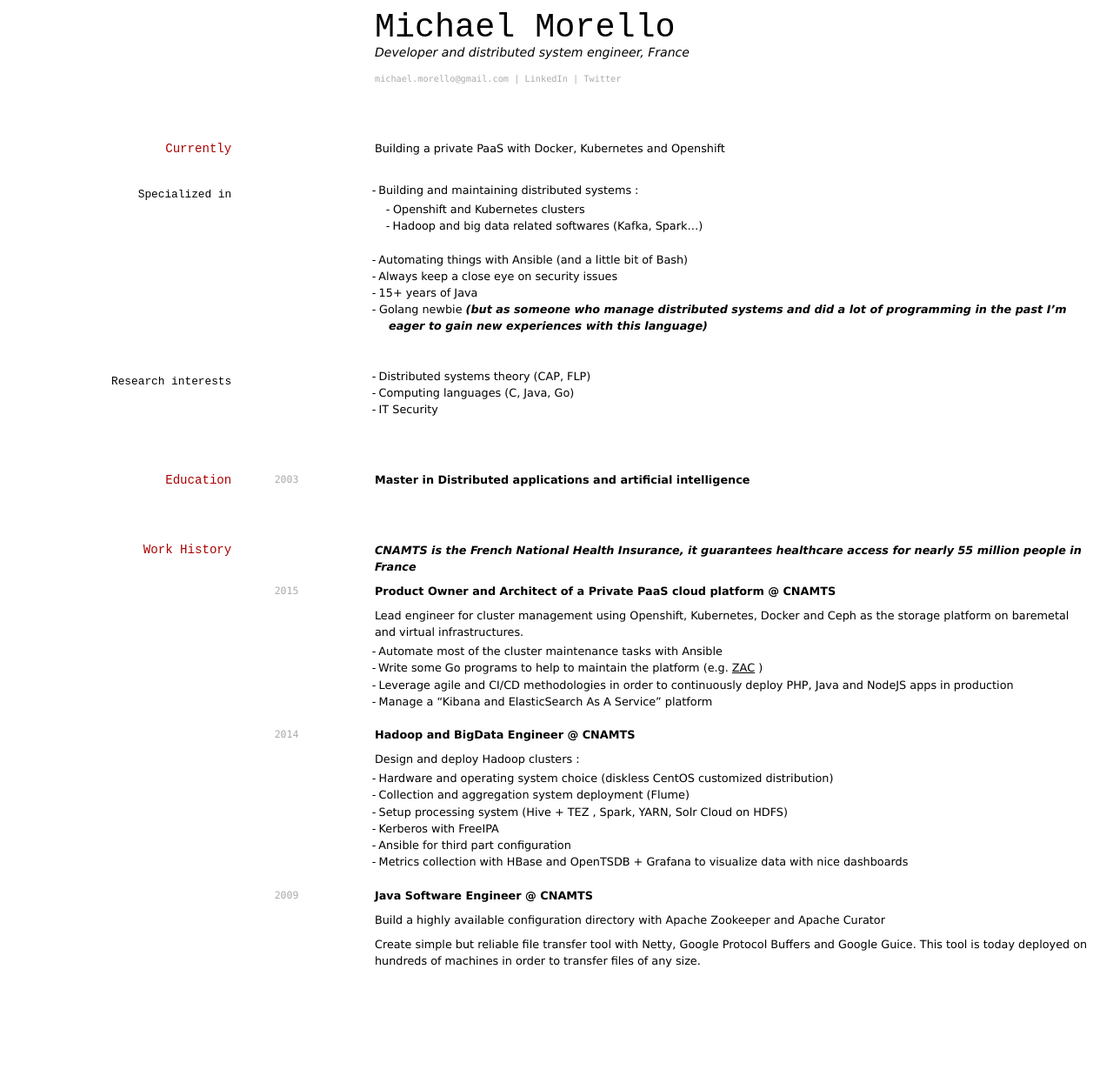
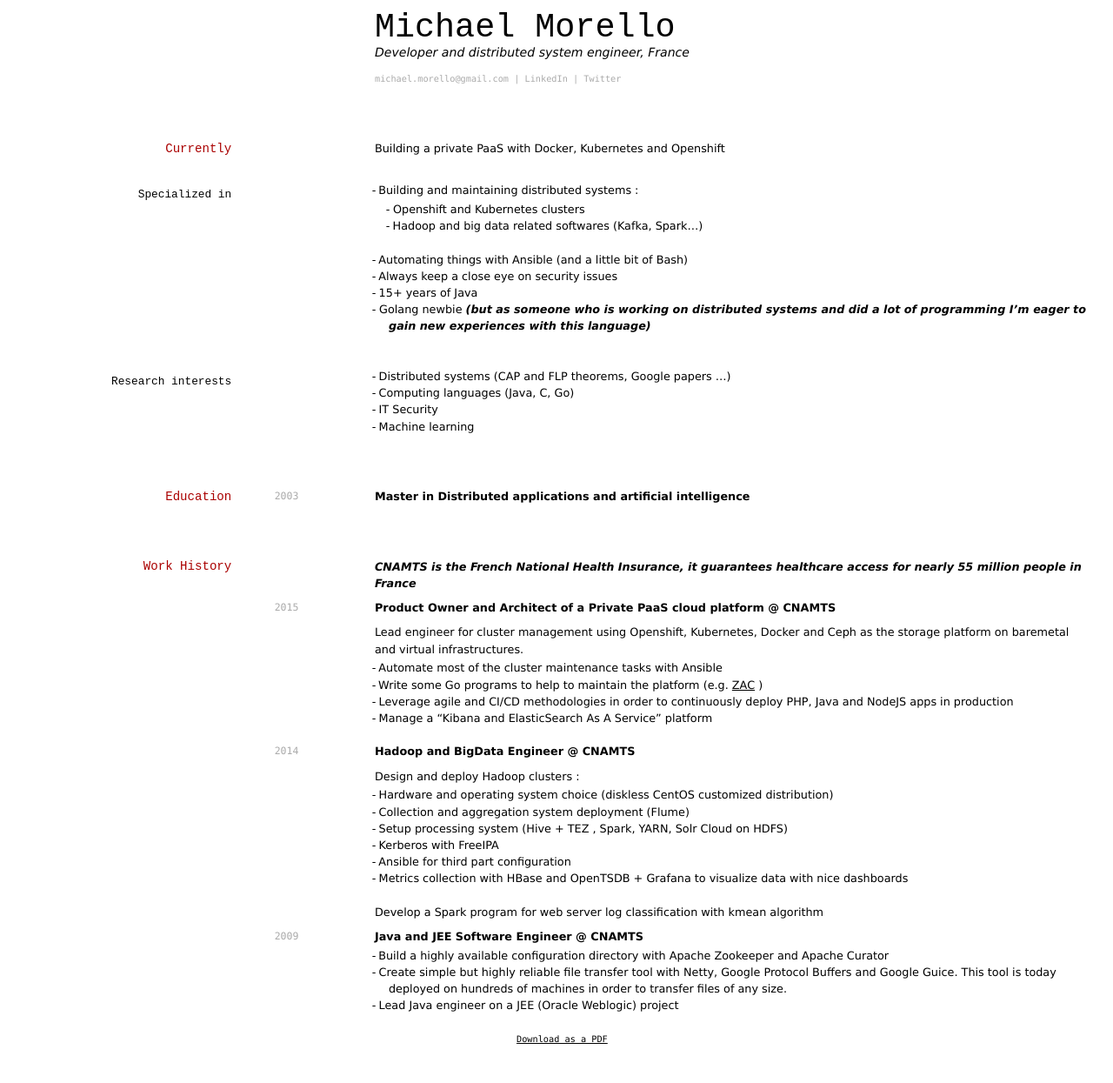
Before and after one commit to barkbay/barkbay.github.com, a Jekyll site: the page built from index.md, in a window 1280 px wide. Shown: the whole page at 87% size. Built offline with Jekyll 4.4.1, drawn with Linux system fonts in a browser that asks for light colours; before the commit the page ends 1123 px from its top, so only the background shows below that.

Commit message:
Add PDF link

```diff
--- a/index.md
+++ b/index.md
@@ -3,6 +3,7 @@
 title: Michael Morello's CV
 ---
 # Michael Morello
+
 Developer and distributed system engineer, France
 
 <div id="webaddress">
@@ -24,13 +25,14 @@
 - Automating things with Ansible (and a little bit of Bash)
 - Always keep a close eye on security issues
 - 15+ years of Java
-- Golang newbie *(but as someone who manage distributed systems and did a lot of programming in the past I'm eager to gain new experiences with this language)*
+- Golang newbie *(but as someone who is working on distributed systems and did a lot of programming I'm eager to gain new experiences with this language)*
 
 ### Research interests
 
-- Distributed systems theory (CAP, FLP)
-- Computing languages (C, Java, Go)
+- Distributed systems (CAP and FLP theorems, Google papers ...)
+- Computing languages (Java, C, Go)
 - IT Security
+- Machine learning
 
 ## Education
 
@@ -45,30 +47,35 @@
 
 Lead engineer for cluster management using Openshift, Kubernetes, Docker and Ceph as the storage platform on baremetal and virtual infrastructures.
 
-* Automate most of the cluster maintenance tasks with Ansible
-* Write some Go programs to help to maintain the platform (e.g. [ZAC](https://github.com/barkbay/zac) )
-* Leverage agile and CI/CD methodologies in order to continuously deploy PHP, Java and NodeJS apps in production
-* Manage a "Kibana and ElasticSearch As A Service" platform
-
+- Automate most of the cluster maintenance tasks with Ansible
+- Write some Go programs to help to maintain the platform (e.g. [ZAC](https://github.com/barkbay/zac) )
+- Leverage agile and CI/CD methodologies in order to continuously deploy PHP, Java and NodeJS apps in production
+- Manage a "Kibana and ElasticSearch As A Service" platform
 
 `2014`
 __Hadoop and BigData Engineer @ CNAMTS__
 
 Design and deploy Hadoop clusters :
-* Hardware and operating system choice (diskless CentOS customized distribution)
-* Collection and aggregation system deployment (Flume)
-* Setup processing system (Hive + TEZ , Spark, YARN, Solr Cloud on HDFS)
-* Kerberos with FreeIPA
-* Ansible for third part configuration
-* Metrics collection with HBase and OpenTSDB + Grafana to visualize data with nice dashboards
+
+- Hardware and operating system choice (diskless CentOS customized distribution)
+- Collection and aggregation system deployment (Flume)
+- Setup processing system (Hive + TEZ , Spark, YARN, Solr Cloud on HDFS)
+- Kerberos with FreeIPA
+- Ansible for third part configuration
+- Metrics collection with HBase and OpenTSDB + Grafana to visualize data with nice dashboards
+
+Develop a Spark program for web server log classification with kmean algorithm
 
 `2009`
-__Java Software Engineer @ CNAMTS__
+__Java and JEE Software Engineer @ CNAMTS__
 
-Build a highly available configuration directory with Apache Zookeeper and Apache Curator
+- Build a highly available configuration directory with Apache Zookeeper and Apache Curator
+- Create simple but highly reliable file transfer tool with Netty, Google Protocol Buffers and Google Guice. This tool is today deployed on hundreds of machines in order to transfer files of any size.
+- Lead Java engineer on a JEE (Oracle Weblogic) project
 
-Create simple but reliable file transfer tool with Netty, Google Protocol Buffers and Google Guice. This tool is today deployed on hundreds of machines in order to transfer files of any size.
-
+<div id="dfooter">
+<a href="cv_barkbay.pdf">Download as a PDF</a>
+</div>
 
 <!-- ### Footer
 
--- a/media/cv-print.css
+++ b/media/cv-print.css
@@ -191,3 +191,8 @@
 	display: none;
 	visibility: hidden;
 }
+
+#dfooter {
+	display: none;
+	visibility: hidden;
+ }
--- a/media/cv-screen.css
+++ b/media/cv-screen.css
@@ -186,6 +186,13 @@
 	display: none;
 }
 
+#dfooter {
+	width:100%;
+	height:60px;   /* Height of the footer */
+	font-family: Menlo,monospace,sans-serif;
+	font-size: 80%;
+	text-align: center;
+ }
 
 
 /*
```
Also changed, not shown: 1 other file.
